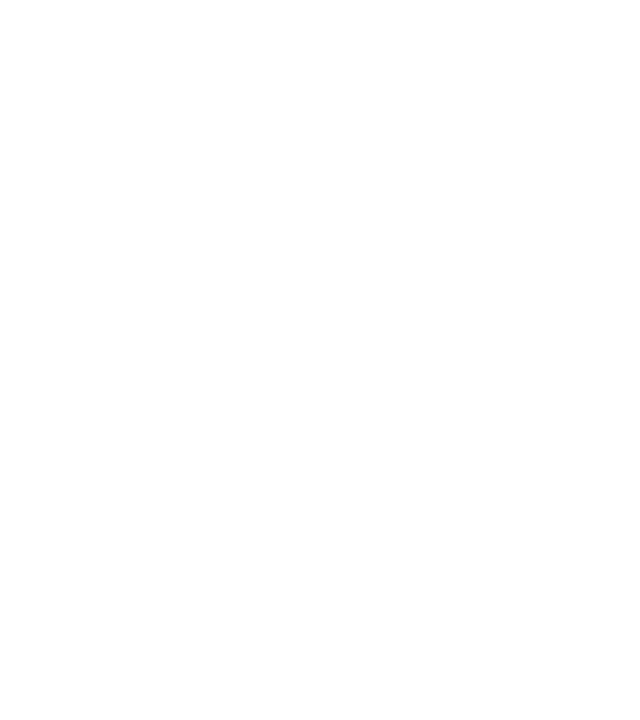
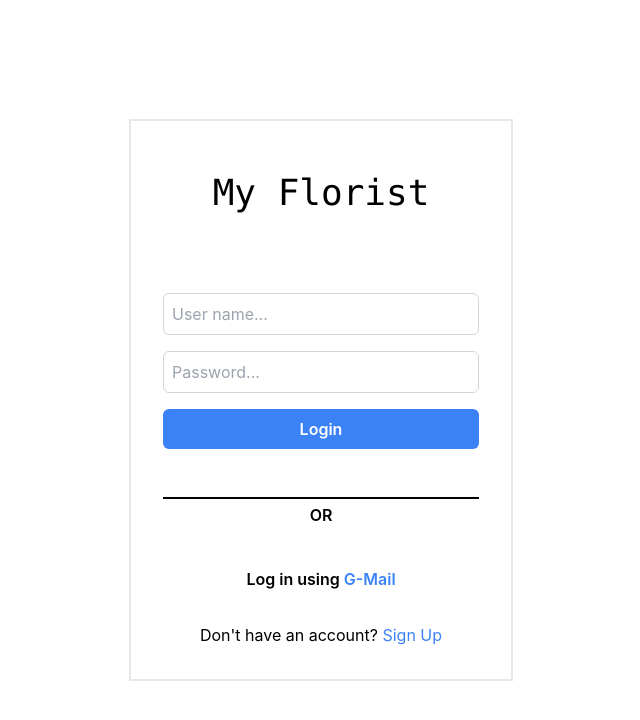
Before and after one commit to RevoU-FSSE-4/Module-4-diikafirmansyah, a React (Create React App) app in the folder modul-4/: page / in a window 1280 px wide. Before the commit this address had no page. Shown: the top 720 px of the page, without its empty margins (319-959 px from the left). Built offline with nearby package versions, Linux system fonts and the light colour scheme.

Commit message:
second commit

```diff
--- a/modul-4/src/App.tsx
+++ b/modul-4/src/App.tsx
@@ -6,21 +6,12 @@
 
 function App() {
   return (
-
     <BrowserRouter>
     <Routes>
-      <Route path='/home' element={<HomeComponent />} />
+      <Route path='/' element={<HomeComponent />} />
       <Route path='/signup' element={<MultiStepForm />} />
     </Routes>
     </BrowserRouter>
-    // <div>
-    //   < HomeComponent/>
-
-    //     {/* <MultiStepRegistration /> */}
-
-    // </div>
-
-
   );
 }
 
```
